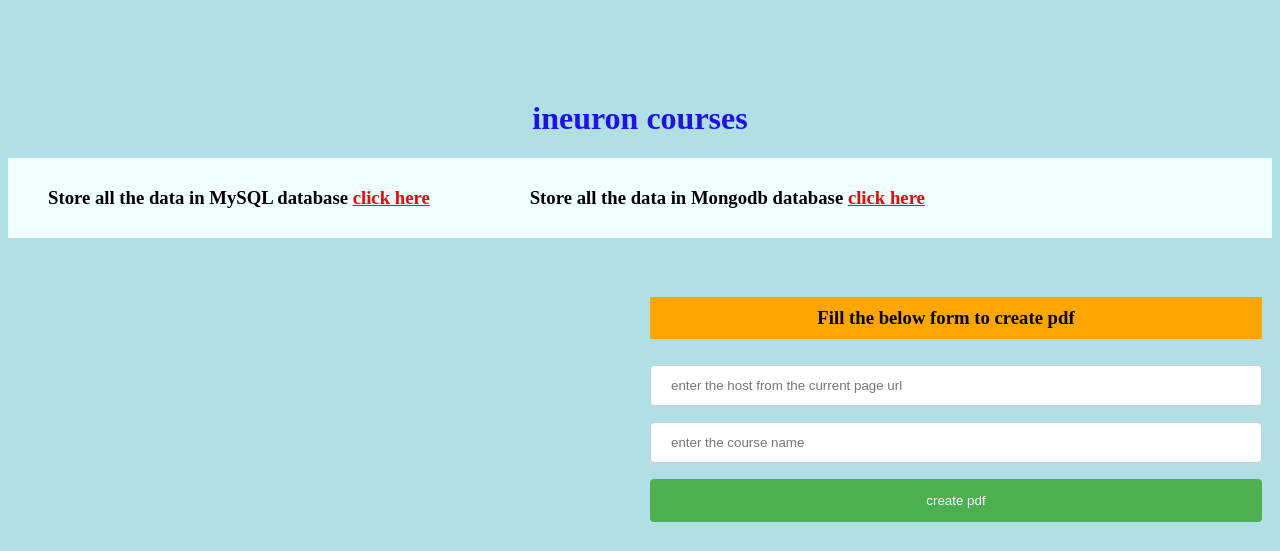
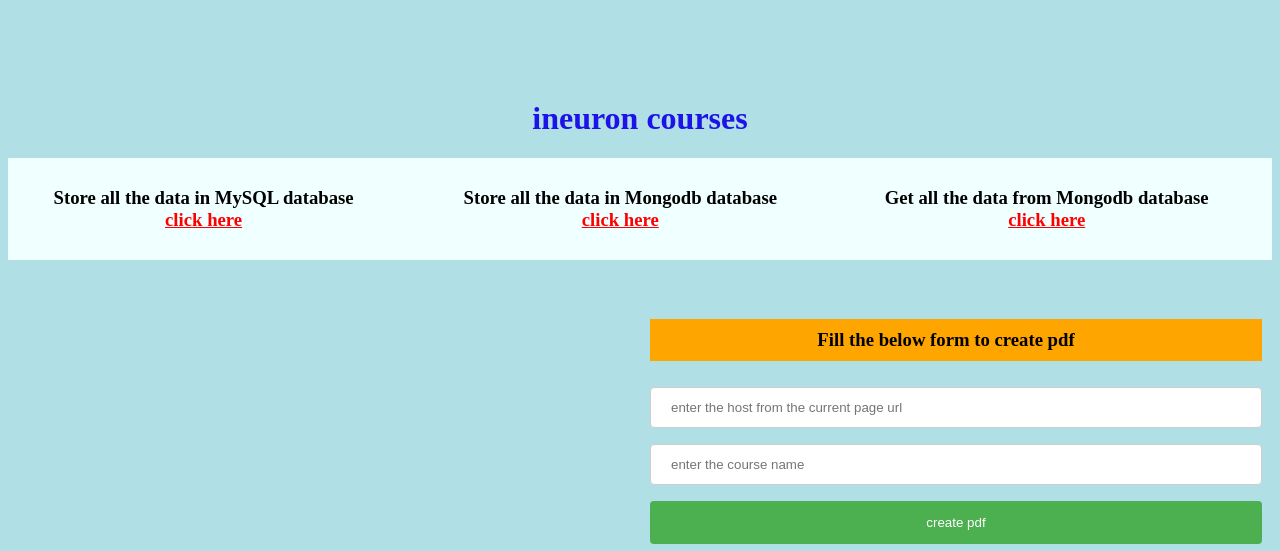
Before and after one commit to deepak-dj/Web_scrapping_Task_1, a Flask app: template templates/home.html in a window 1280 px wide. Shown: the top 551 px of the page. Run offline with Flask 2, Linux system fonts and the light colour scheme; the template is opened without the code that fills it, so the values that code supplies are empty.

Commit message:
Update home.html

```diff
--- a/templates/home.html
+++ b/templates/home.html
@@ -9,6 +9,7 @@
     <div class='home_para'>
         <h3> Store all the data in MySQL database <a href='/db_credentials'>click here</a> </h3>
         <h3> Store all the data in Mongodb database <a href='/mongodb_operation'>click here</a> </h3>
+        <h3> Get all the data from Mongodb database <a href='/get_data'>click here</a> </h3>
     </div>
 
     <div class='row'>
```
